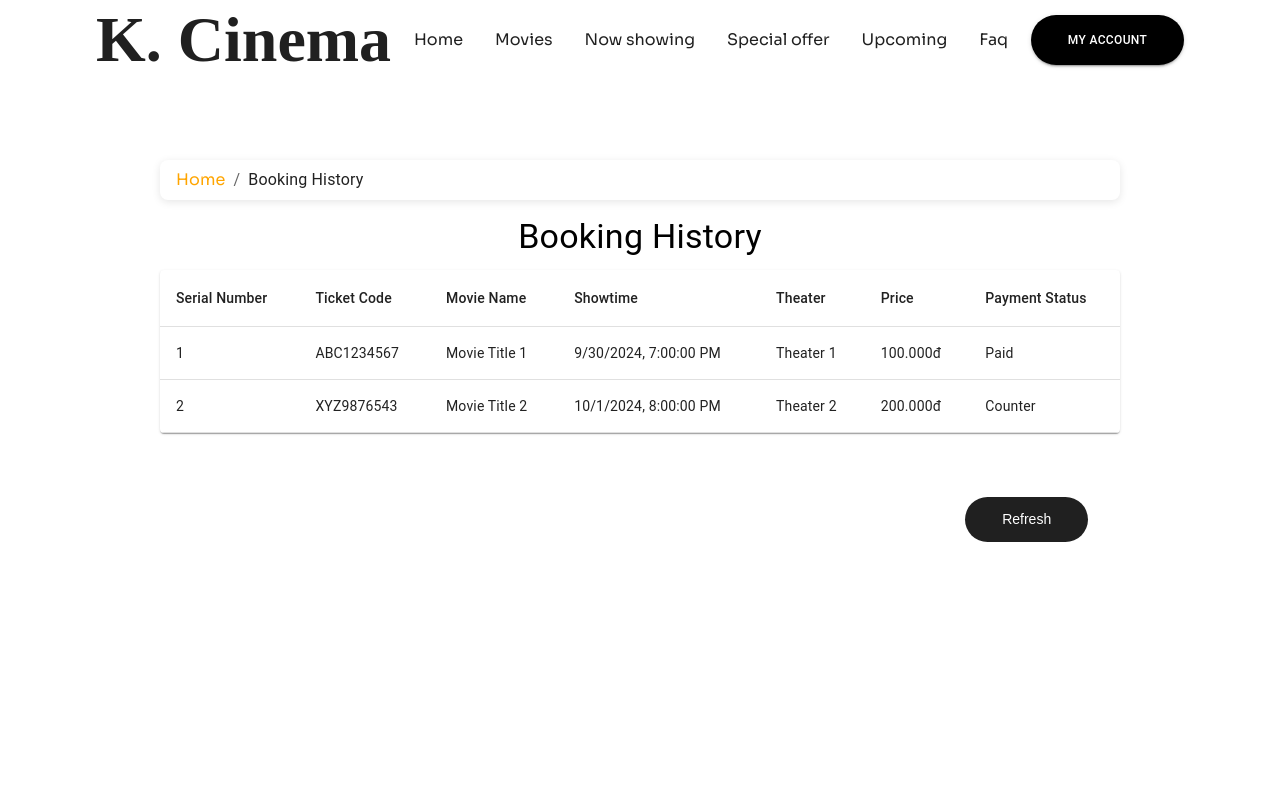
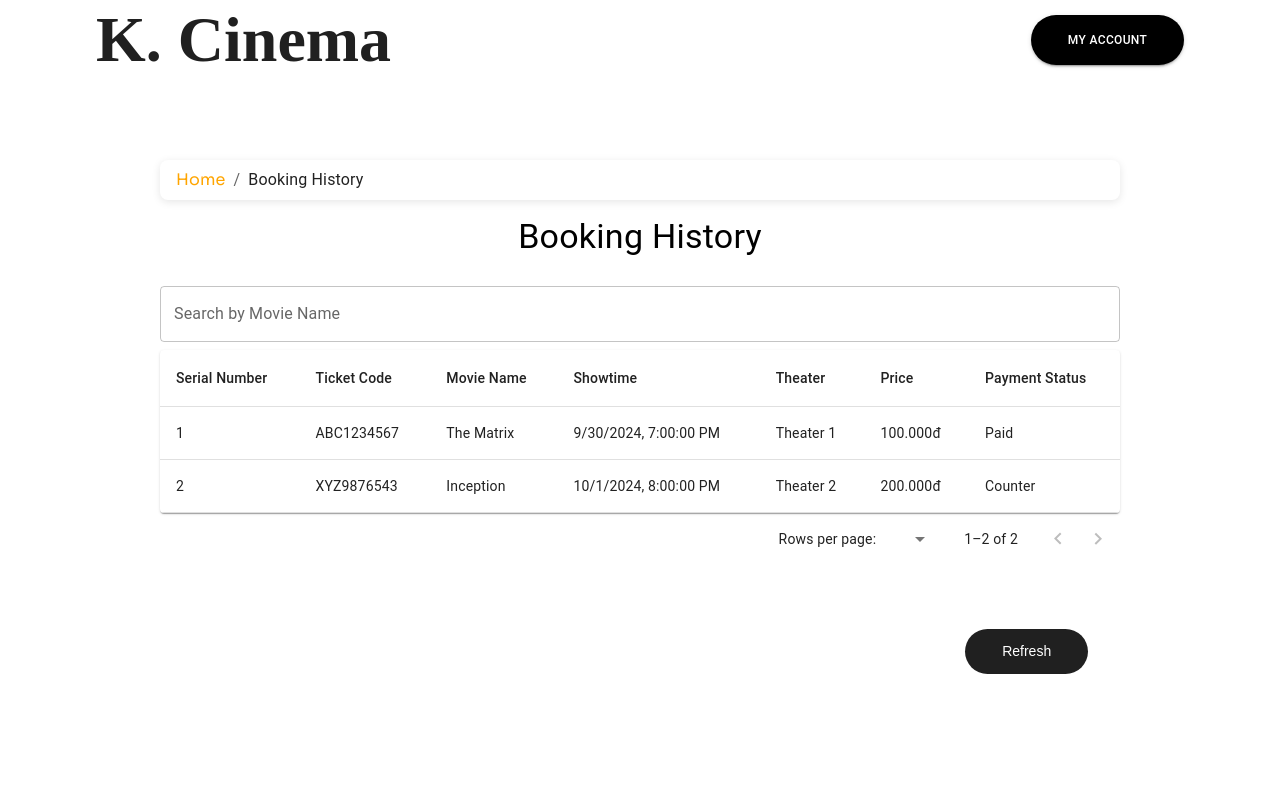
Before and after one commit to duongductrung1708/movie-ticket-booking, a React (Create React App) app in the folder frontend/: page /booking-history in a window 1280 px wide. Shown: the top 800 px of the page. Built offline with nearby package versions, Linux system fonts and the light colour scheme; sample sign-in values are in the browser's storage; a web font is replaced by a local one.

Commit message:
styling....

```diff
--- a/frontend/src/components/Navigation.js
+++ b/frontend/src/components/Navigation.js
@@ -2,17 +2,16 @@ import React, { useState } from "react";
 import "@fontsource/sora";
 import styled from "styled-components";
 import Logo from "./Logo";
-// import Button from "./Button";
 import Popover from "@mui/material/Popover";
 import MenuItem from "@mui/material/MenuItem";
 import Button from "@mui/material/Button";
 import "../styles/navStyles.css";
-import { useNavigate } from "react-router-dom";
+import { useNavigate, useLocation } from "react-router-dom";
 import PersonIcon from "@mui/icons-material/Person";
 import HistoryIcon from "@mui/icons-material/History";
 import KeyIcon from "@mui/icons-material/Key";
 import LogoutIcon from "@mui/icons-material/Logout";
-import { logoutUser } from '../services/api';
+import { logoutUser } from "../services/api";
 
 const Section = styled.section`
   width: 100vw;
@@ -142,8 +141,10 @@ const Item = styled.div`
   font-family: "Sora", sans-serif !important;
   margin-left: 0.5rem;
 `;
+
 const Navigation = () => {
   const navigate = useNavigate();
+  const location = useLocation();
   const [click, setClick] = useState(false);
   const [anchorEl, setAnchorEl] = React.useState(null);
 
@@ -186,10 +187,10 @@ const Navigation = () => {
   const handleLogout = async () => {
     try {
       await logoutUser();
-      localStorage.removeItem('user');
-      window.location.href = '/';
+      localStorage.removeItem("user");
+      window.location.href = "/";
     } catch (error) {
-      console.error('Logout failed', error);
+      console.error("Logout failed", error);
     }
   };
 
@@ -197,11 +198,15 @@ const Navigation = () => {
     <Section id="navigation">
       <NavBar>
         <Logo />
+        {location.pathname === "/home" && (
+          <>
             <HamburgerMenu clicked={click} onClick={() => setClick(!click)}>
               &nbsp;
             </HamburgerMenu>
             <Menu clicked={click}>
-          <MenuItemStyled onClick={() => scrollTo("home")}>Home</MenuItemStyled>
+              <MenuItemStyled onClick={() => scrollTo("home")}>
+                Home
+              </MenuItemStyled>
               <MenuItemStyled onClick={() => scrollTo("about")}>
                 Movies
               </MenuItemStyled>
@@ -214,8 +219,12 @@ const Navigation = () => {
               <MenuItemStyled onClick={() => scrollTo("upcoming-movies")}>
                 Upcoming
               </MenuItemStyled>
-          <MenuItemStyled onClick={() => scrollTo("faq")}>Faq</MenuItemStyled>
+              <MenuItemStyled onClick={() => scrollTo("faq")}>
+                Faq
+              </MenuItemStyled>
             </Menu>
+          </>
+        )}
         <div className="desktop">
           <Button
             className="accountBtn"
--- a/frontend/src/pages/BookHistory.jsx
+++ b/frontend/src/pages/BookHistory.jsx
@@ -13,6 +13,8 @@ import {
   Grid,
   Breadcrumbs,
   Link as MuiLink,
+  TablePagination,
+  TextField,
 } from "@mui/material";
 import styled from "styled-components";
 import Navigation from "../components/Navigation";
@@ -58,24 +60,6 @@ const Btn = styled.button`
   &:hover {
     transform: scale(0.9);
   }
-
-  &::after {
-    content: "";
-    position: absolute;
-    top: 50%;
-    left: 50%;
-    transform: translate(-50%, -50%) scale(0);
-    border: 2px solid ${(props) => props.theme.text};
-    width: 100%;
-    height: 100%;
-    border-radius: 50px;
-    transition: all 0.2s ease;
-  }
-
-  &:hover::after {
-    transform: translate(-50%, -50%) scale(1);
-    padding: 0.3rem;
-  }
 `;
 
 const BreadcrumbContainer = styled.div`
@@ -105,7 +89,7 @@ const BookHistory = () => {
     {
       serialNumber: 1,
       ticketCode: "ABC1234567",
-      movieName: "Movie Title 1",
+      movieName: "The Matrix",
       showtime: "2024-09-30T19:00:00",
       theater: "Theater 1",
       price: 100,
@@ -114,13 +98,21 @@ const BookHistory = () => {
     {
       serialNumber: 2,
       ticketCode: "XYZ9876543",
-      movieName: "Movie Title 2",
+      movieName: "Inception",
       showtime: "2024-10-01T20:00:00",
       theater: "Theater 2",
       price: 200,
       paymentStatus: "Counter",
     },
   ]);
+
+  const [page, setPage] = useState(0);
+  const [rowsPerPage, setRowsPerPage] = useState(5);
+  const [searchQuery, setSearchQuery] = useState("");
+
+  const handleSearch = (event) => {
+    setSearchQuery(event.target.value);
+  };
 
   const handleRefresh = () => {
     setBookings((prevBookings) => [
@@ -137,6 +129,20 @@ const BookHistory = () => {
     ]);
   };
 
+  const handleChangePage = (event, newPage) => {
+    setPage(newPage);
+  };
+
+  const handleChangeRowsPerPage = (event) => {
+    setRowsPerPage(parseInt(event.target.value, 10));
+    setPage(0);
+  };
+
+  // Filtered bookings based on search query
+  const filteredBookings = bookings.filter((booking) =>
+    booking.movieName.toLowerCase().includes(searchQuery.toLowerCase())
+  );
+
   return (
     <Section>
       <Navigation />
@@ -152,6 +158,17 @@ const BookHistory = () => {
         <Typography variant="h4" align="center" gutterBottom>
           Booking History
         </Typography>
+
+        {/* Search Field */}
+        <TextField
+          label="Search by Movie Name"
+          variant="outlined"
+          fullWidth
+          value={searchQuery}
+          onChange={handleSearch}
+          margin="normal"
+        />
+
         <TableContainer component={Paper}>
           <Table>
             <TableHead>
@@ -166,7 +183,9 @@ const BookHistory = () => {
               </TableRow>
             </TableHead>
             <TableBody>
-              {bookings.map((booking) => (
+              {filteredBookings
+                .slice(page * rowsPerPage, page * rowsPerPage + rowsPerPage)
+                .map((booking) => (
                   <TableRow key={booking.serialNumber}>
                     <TableCell>{booking.serialNumber}</TableCell>
                     <TableCell>{booking.ticketCode}</TableCell>
@@ -182,6 +201,17 @@ const BookHistory = () => {
             </TableBody>
           </Table>
         </TableContainer>
+
+        {/* Pagination */}
+        <TablePagination
+          component="div"
+          count={filteredBookings.length}
+          page={page}
+          onPageChange={handleChangePage}
+          rowsPerPage={rowsPerPage}
+          onRowsPerPageChange={handleChangeRowsPerPage}
+        />
+
         <Grid container justifyContent="flex-end" marginTop={2}>
           <Btn variant="outlined" color="primary" onClick={handleRefresh}>
             Refresh
--- a/frontend/src/pages/HomePage.jsx
+++ b/frontend/src/pages/HomePage.jsx
@@ -20,13 +20,13 @@ const BookTicketButton = styled.button`
   position: fixed;
   top: 0;
   z-index: 100;
-  width: 60px; /* Smaller default size */
-  height: 60px; /* Smaller default size */
+  width: 90px;
+  height: 70px;
   padding: 0.5rem;
-  background-color: black;
+  background-color: red;
   color: white;
   border: none;
-  font-size: 1rem; /* Adjusted for better responsiveness */
+  font-size: 1rem;
   cursor: pointer;
   display: ${(props) => (props.show ? "block" : "none")};
   justify-content: center;
@@ -36,8 +36,8 @@ const BookTicketButton = styled.button`
   clip-path: polygon(0 0, 100% 0, 0% 200%);
 
   &:hover {
-    width: 150px; /* Adjusted size for hover */
-    height: 60px; /* Adjusted size for hover */
+    width: 190px;
+    height: 70px;
   }
 
   &:hover .text {
@@ -46,22 +46,22 @@ const BookTicketButton = styled.button`
   }
 
   @media (max-width: 768px) {
-    width: 50px; /* Responsive adjustments */
+    width: 50px;
     height: 50px;
-    font-size: 0.8rem; /* Smaller text */
+    font-size: 0.8rem;
 
     &:hover {
-      width: 120px; /* Responsive hover size */
+      width: 120px;
     }
   }
 
   @media (max-width: 480px) {
-    width: 40px; /* Smaller for mobile */
+    width: 40px;
     height: 40px;
     font-size: 0.7rem;
 
     &:hover {
-      width: 100px; /* Adjusted size for mobile hover */
+      width: 100px;
     }
   }
 `;
@@ -71,22 +71,22 @@ const Icon = styled.div`
   color: white;
   padding: 0;
   position: absolute;
-  top: 1rem; /* Adjusted for responsiveness */
+  top: 1rem;
 `;
 
 const Text = styled.div`
   color: white;
-  font-size: 1rem; /* Adjusted for better responsiveness */
+  font-size: 1.1rem;
   opacity: 0;
   transition: opacity 0.4s ease;
   font-weight: bold;
 
   @media (max-width: 768px) {
-    font-size: 0.8rem; /* Responsive text size */
+    font-size: 0.8rem;
   }
 
   @media (max-width: 480px) {
-    font-size: 0.6rem; /* Smaller text for mobile */
+    font-size: 0.6rem;
   }
 `;
 
@@ -139,7 +139,7 @@ const HomePage = () => {
           show={showButton && !isBookingTabOpen}
           onClick={() => setIsBookingTabOpen(true)}
         >
-          <Text className="text">Cinema</Text>
+          <Text className="text">Book Here</Text>
           <Icon>
             <TouchAppIcon />
           </Icon>
```
Also changed, not shown: frontend/src/components/sections/MovieList.js (+45 -2 lines). Lines whose indentation alone changed are shown as unchanged.
